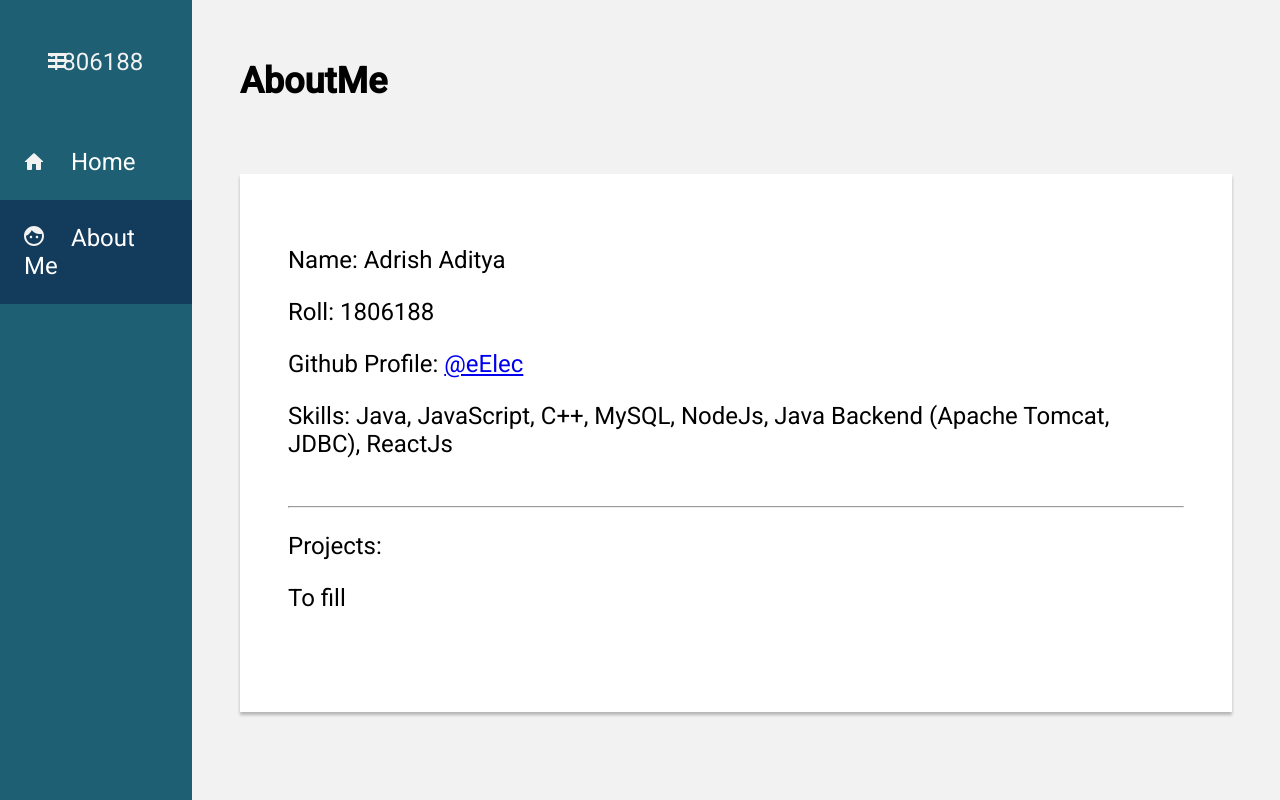
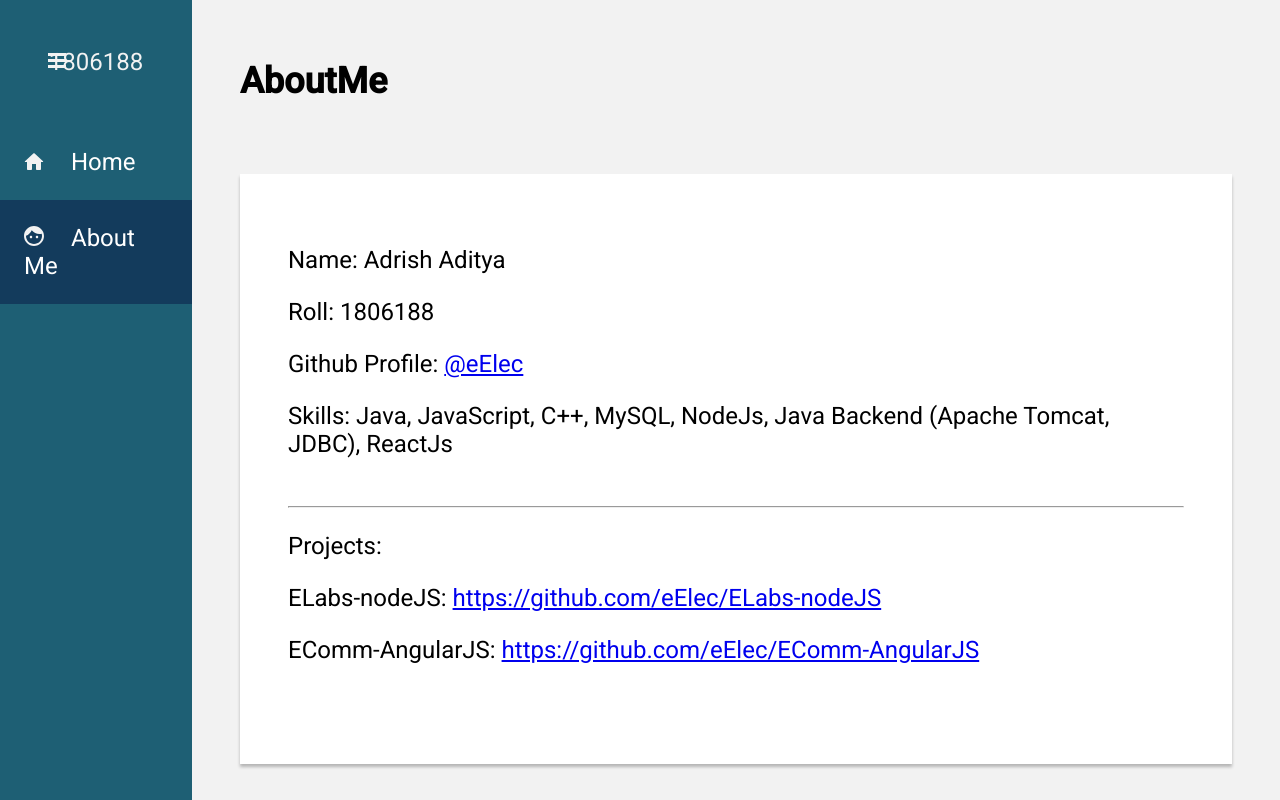
Before and after one commit to eElec/ChaosNative-Hackathon, a React (Create React App) app in the folder client/: page /about in a window 1280 px wide. Built offline with nearby package versions, Linux system fonts and the light colour scheme.

Commit message:
fix(client): minor fixes

```diff
--- a/client/src/utils/dateToStr.js
+++ b/client/src/utils/dateToStr.js
@@ -8,14 +8,14 @@ export function timeToStr(date) {
 	let hours = date.getUTCHours();
 	let mins = date.getUTCMinutes();
 	return `${('0' + (hours % 12)).slice(-2)}:${('0' + mins).slice(-2)} ${
-		hours / 12 === 0 ? 'AM' : 'PM'
+		parseInt(hours / 12) === 0 ? 'AM' : 'PM'
 	}`;
 }
 
 // https://stackoverflow.com/a/23641753
 export function parseDateFromInput(s) {
 	let b = s.split(/\D/);
-	return new Date(Date.UTC(b[0], b[1], b[2]));
+	return new Date(Date.UTC(b[0], --b[1], b[2]));
 }
 
 export function parseTimeFromInput(d, s) {
--- a/client/src/views/AboutMe/AboutMe.js
+++ b/client/src/views/AboutMe/AboutMe.js
@@ -22,7 +22,18 @@ const AboutMe = () => {
 				<hr />
 				<div>
 					<p>Projects:</p>
-          <p>To fill</p>
+					<p>
+						ELabs-nodeJS:{' '}
+						<a href='https://github.com/eElec/ELabs-nodeJS'>
+							https://github.com/eElec/ELabs-nodeJS
+						</a>
+					</p>
+					<p>
+						EComm-AngularJS:{' '}
+						<a href='https://github.com/eElec/ELabs-nodeJS'>
+							https://github.com/eElec/EComm-AngularJS
+						</a>
+					</p>
 					<br />
 				</div>
 			</Paper>
--- a/client/src/views/ManageMeeting/components/AddRow.js
+++ b/client/src/views/ManageMeeting/components/AddRow.js
@@ -5,7 +5,7 @@ import { resetRows } from 'actions/actions';
 import React from 'react';
 import { useDispatch } from 'react-redux';
 
-const AddRow = () => {
+const AddRow = (props) => {
 	const [name, setName] = React.useState('');
 	const [members, setMembers] = React.useState();
 	const [date, setDate] = React.useState('');
@@ -51,7 +51,7 @@ const AddRow = () => {
 
 		console.log(sTime, eTime)
 		addMeeting(name, members, sTime, eTime).then((resp) => {
-			resetRow();
+			props.fetchMeetings();
 		});
 	};
 
--- a/client/src/views/ManageMeeting/components/Table.js
+++ b/client/src/views/ManageMeeting/components/Table.js
@@ -19,7 +19,6 @@ const Table = () => {
 	const setMeetings = (data) => dispatch(changeRows(data));
 
 	React.useEffect(() => {
-		console.log('uwu')
 		fetchMeetings(searchTerm, fromDate, toDate);
 	}, [searchTerm, fromDate, toDate]);
 
@@ -72,7 +71,7 @@ const Table = () => {
 						);
 					})}
 					{/* Add Meeting */}
-					<AddRow />
+					<AddRow fetchMeetings={fetchMeetings}/>
 				</tbody>
 			</table>
 		</div>
```
Lines whose indentation alone changed are shown as unchanged.
